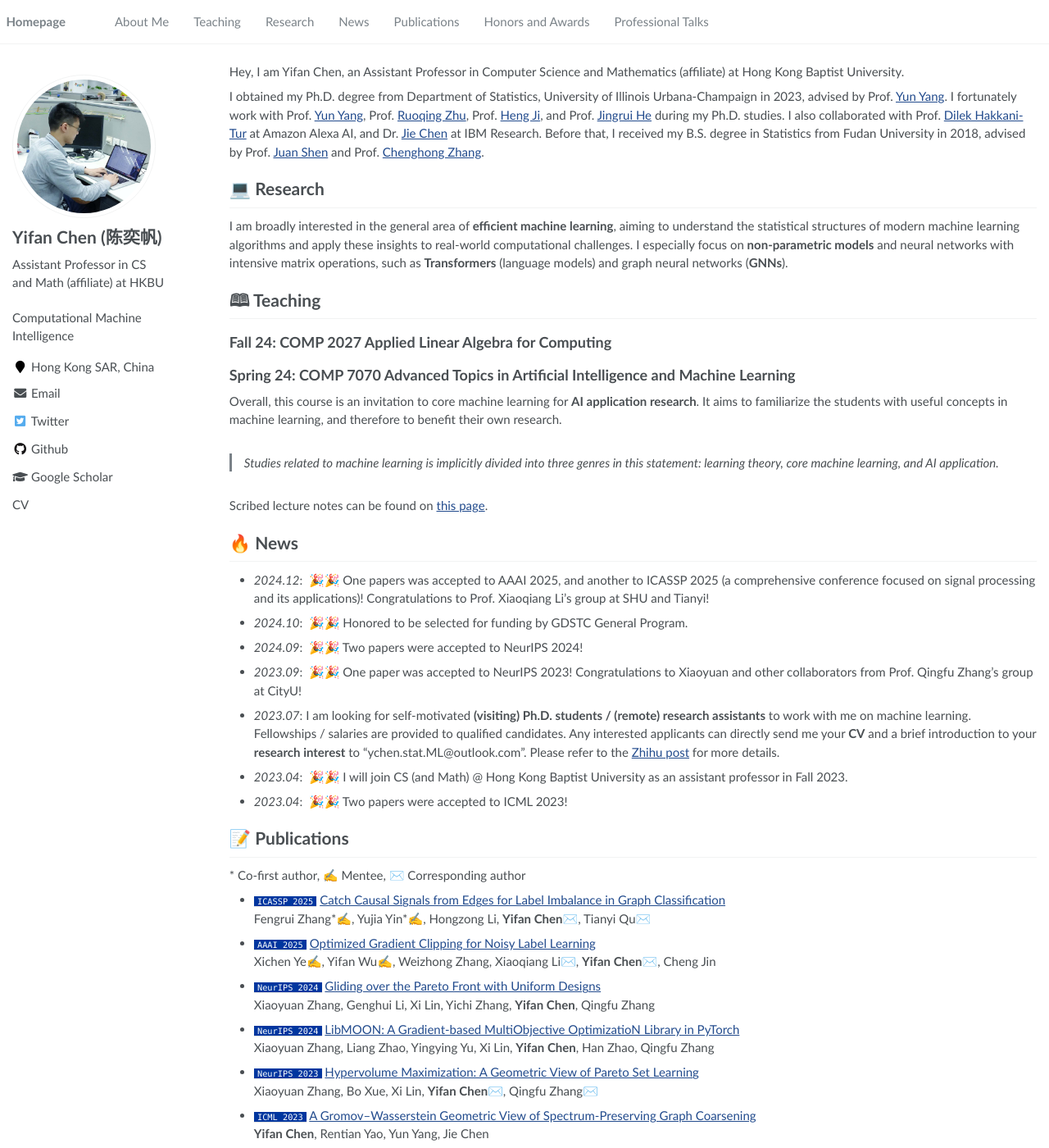
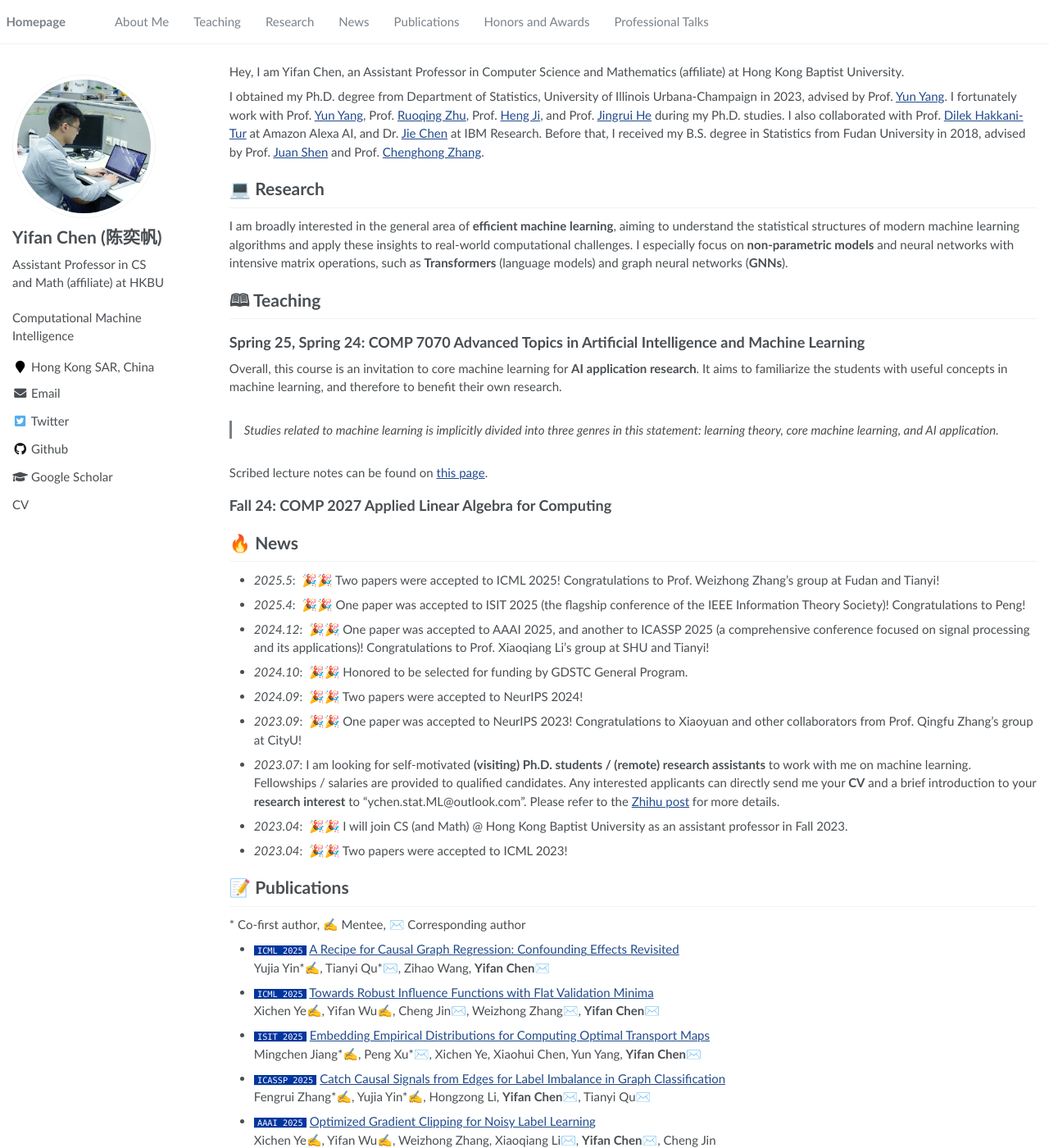
Before and after one commit to ychen-stat-ml/ychen-stat-ml.github.io, a Jekyll site: the page built from _pages/index.md, in a window 1280 px wide and 1400 px high. Shown: the whole window at 82% size. Built offline with Jekyll 4.4.1, drawn with Linux system fonts in a browser that asks for light colours.

Commit message:
add papers

```diff
--- a/_pages/index.md
+++ b/_pages/index.md
@@ -35,9 +35,7 @@ I especially focus on <strong>non-parametric models</strong> and neural networks
 
 # 🕮 Teaching
 
-## Fall 24: COMP 2027 Applied Linear Algebra for Computing
-
-## Spring 24: COMP 7070 Advanced Topics in Artificial Intelligence and Machine Learning
+## Spring 25, Spring 24: COMP 7070 Advanced Topics in Artificial Intelligence and Machine Learning
 
 Overall, this course is an invitation to core machine learning for **AI application research**. It aims to familiarize the students with useful concepts in machine learning, and therefore to benefit their own research.
 
@@ -45,10 +43,14 @@ Overall, this course is an invitation to core machine learning for **AI applicat
 
 Scribed lecture notes can be found on [this page](/teaching.html).
 
+## Fall 24: COMP 2027 Applied Linear Algebra for Computing
+
 
 # 🔥 News
 
-- *2024.12*: &nbsp;🎉🎉 One papers was accepted to AAAI 2025, and another to ICASSP 2025 (a comprehensive conference focused on signal processing and its applications)! Congratulations to Prof. Xiaoqiang Li's group at SHU and Tianyi!
+- *2025.5*: &nbsp;🎉🎉 Two papers were accepted to ICML 2025! Congratulations to Prof. Weizhong Zhang's group at Fudan and Tianyi!
+- *2025.4*: &nbsp;🎉🎉 One paper was accepted to ISIT 2025 (the flagship conference of the IEEE Information Theory Society)! Congratulations to Peng!
+- *2024.12*: &nbsp;🎉🎉 One paper was accepted to AAAI 2025, and another to ICASSP 2025 (a comprehensive conference focused on signal processing and its applications)! Congratulations to Prof. Xiaoqiang Li's group at SHU and Tianyi!
 <!-- - *2024.11*: &nbsp;🎉🎉 Two papers were accepted to KDD 2025! Congratulations to Prof. Jingrui He's group at UIUC! -->
 - *2024.10*: &nbsp;🎉🎉 Honored to be selected for funding by GDSTC General Program.
 - *2024.09*: &nbsp;🎉🎉 Two papers were accepted to NeurIPS 2024!
@@ -72,14 +74,20 @@ Scribed lecture notes can be found on [this page](/teaching.html).
 </div>
 </div> -->
 
-<!-- - ``KDD 2025`` [ResMoE: Space-efficient MoE Module Approximation via Wasserstein Barycenter and Residual Restoration](NA)
+<!-- - ``KDD 2025`` [ResMoE: Space-efficient MoE Module Approximation via Wasserstein Barycenter and Residual Restoration](https://doi.org/10.1145/3690624.3709196)
 Mengting Ai\*✍, Tianxin Wei\*, **Yifan Chen**\*✉️, Zhichen Zeng, Ritchie Zhao, Girish Varatkar, Bita Darvish Rouhani, Xianfeng Tang, Hanghang Tong, Jingrui He✉️
-- ``KDD 2025`` [Connecting Domains for Enhanced Generalization: An Approach to Integrating Data and Model Information](NA)
+- ``KDD 2025`` [Connecting Domains and Contrasting Samples: A Ladder for Domain Generalization](https://doi.org/10.1145/3690624.3709280)
 Tianxin Wei\*, **Yifan Chen**\*, Xinrui He, Wenxuan Bao, Jingrui He✉️ -->
 
-- ``ICASSP 2025`` [Catch Causal Signals from Edges for Label Imbalance in Graph Classification](NA)
+- ``ICML 2025`` [A Recipe for Causal Graph Regression: Confounding Effects Revisited](NA)
+Yujia Yin\*✍, Tianyi Qu\*✉️, Zihao Wang, **Yifan Chen**✉️
+- ``ICML 2025`` [Towards Robust Influence Functions with Flat Validation Minima](NA)
+Xichen Ye✍, Yifan Wu✍, Cheng Jin✉️, Weizhong Zhang✉️, **Yifan Chen**✉️
+- ``ISIT 2025`` [Embedding Empirical Distributions for Computing Optimal Transport Maps](https://arxiv.org/abs/2504.17740)
+Mingchen Jiang\*✍, Peng Xu\*✉️, Xichen Ye, Xiaohui Chen, Yun Yang, **Yifan Chen**✉️
+- ``ICASSP 2025`` [Catch Causal Signals from Edges for Label Imbalance in Graph Classification]([NA](https://doi.org/10.1109/ICASSP49660.2025.10889221))
 Fengrui Zhang\*✍, Yujia Yin\*✍, Hongzong Li, **Yifan Chen**✉️, Tianyi Qu✉️
-- ``AAAI 2025`` [Optimized Gradient Clipping for Noisy Label Learning](NA)
+- ``AAAI 2025`` [Optimized Gradient Clipping for Noisy Label Learning](https://ojs.aaai.org/index.php/AAAI/article/view/33025)
 Xichen Ye✍, Yifan Wu✍, Weizhong Zhang, Xiaoqiang Li✉️, **Yifan Chen**✉️, Cheng Jin
 - ``NeurIPS 2024`` [Gliding over the Pareto Front with Uniform Designs](https://neurips.cc/virtual/2024/poster/94814)
 Xiaoyuan Zhang, Genghui Li, Xi Lin, Yichi Zhang, **Yifan Chen**, Qingfu Zhang
```
